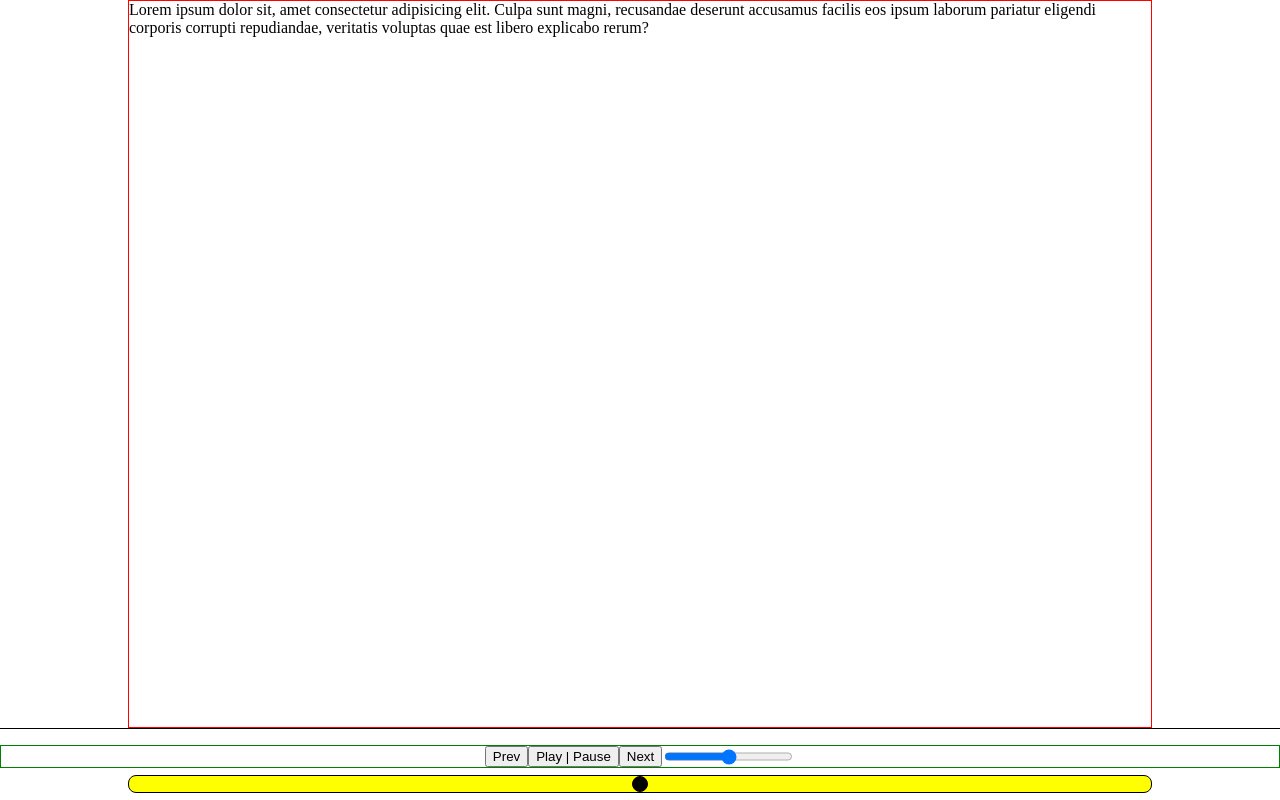
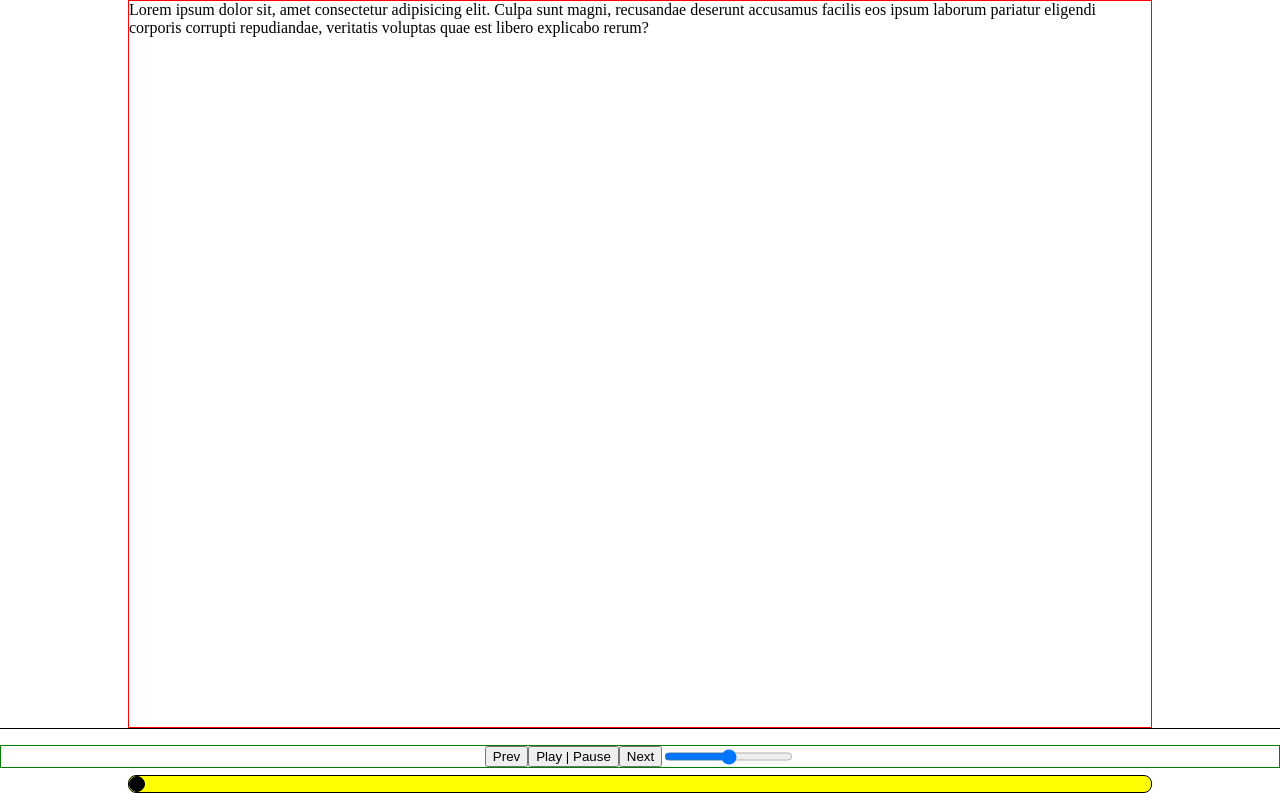
Before and after one commit to yazmeyaa/MusicPlayer_FRONTEND, a React (Create React App) app in the folder music/: page / in a window 1280 px wide. Built offline with nearby package versions, Linux system fonts and the light colour scheme.

Commit message:
Logic fix

```diff
--- a/music/package.json
+++ b/music/package.json
@@ -12,6 +12,7 @@
     "@types/react": "^18.0.5",
     "@types/react-dom": "^18.0.1",
     "@types/react-router-dom": "^5.3.3",
+    "mobx": "^6.5.0",
     "react": "^18.0.0",
     "react-dom": "^18.0.0",
     "react-router-dom": "^6.3.0",
@@ -47,6 +48,7 @@
     ]
   },
   "devDependencies": {
+    "@types/jquery": "^3.5.14",
     "@types/styled-components": "^5.1.25",
     "gh-pages": "^3.2.3"
   }
--- a/music/src/BottomPlayer/ProgressBar/ProgressBar.tsx
+++ b/music/src/BottomPlayer/ProgressBar/ProgressBar.tsx
@@ -1,15 +1,36 @@
-import React, { HTMLInputTypeAttribute, useState } from 'react'
+import React, { useState } from 'react'
 import { ProgressBody, PregressBar } from './styled'
+import Monster from '../../SimpleSongs/monster.mp3'
+import { useEffect } from 'react'
+
+interface IProgressBar {
+
+}
 
 export const ProgressBar = () => {
-    //const [currentProgress, setCurrentProgress] = useState<number>(0)
+    const [currentSong, setCurrentSong] = useState(new Audio(Monster))
+
+    currentSong.play()
+
     function handleChangeProgress(event:React.ChangeEvent<HTMLInputElement>){
         console.log(event.target.value)
+        console.log( currentSong.currentTime)
     }
 
     return(
         <ProgressBody>
-            <PregressBar type={'range'} min='0' max='100' onChange={handleChangeProgress}/>
+            <PregressBar type='range' min='0' max={13} value={currentSong.currentTime} onChange={handleChangeProgress}/>
         </ProgressBody>
     )
 }
+
+
+
+/*
+
+    Application store:
+    -currentPlayedSongUrl
+    -isSongPlayingNow
+
+
+*/
--- /dev/null
+++ b/music/src/customTypes/audio.d.ts
@@ -0,0 +1 @@
+declare module '*.mp3'
--- a/music/tsconfig.json
+++ b/music/tsconfig.json
@@ -11,6 +11,10 @@
     "esModuleInterop": true,
     "allowSyntheticDefaultImports": true,
     "strict": true,
+    "typeRoots": [
+      "node_modules/@types",
+      "customTypes/"
+    ],
     "forceConsistentCasingInFileNames": true,
     "noFallthroughCasesInSwitch": true,
     "module": "esnext",
```
Also changed, not shown: 2 other files (tests, documents, lock files or other folders).
